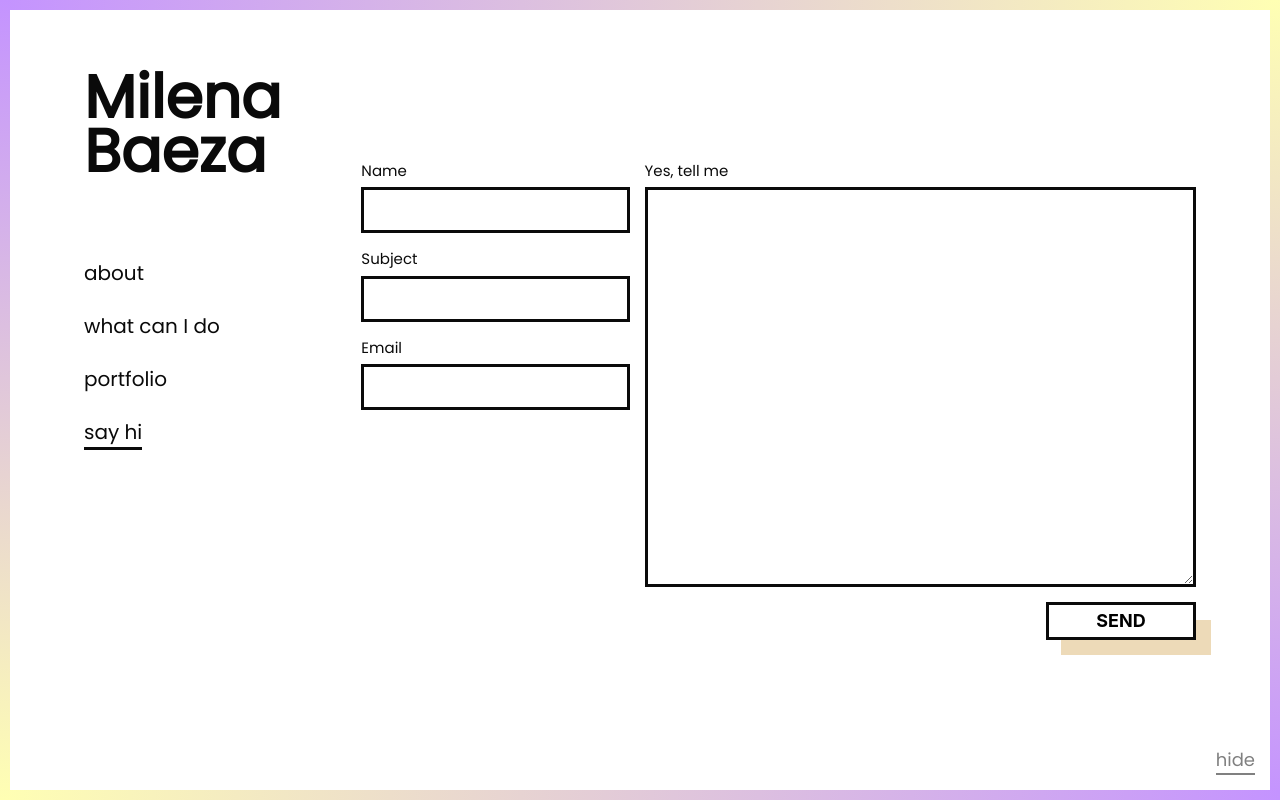
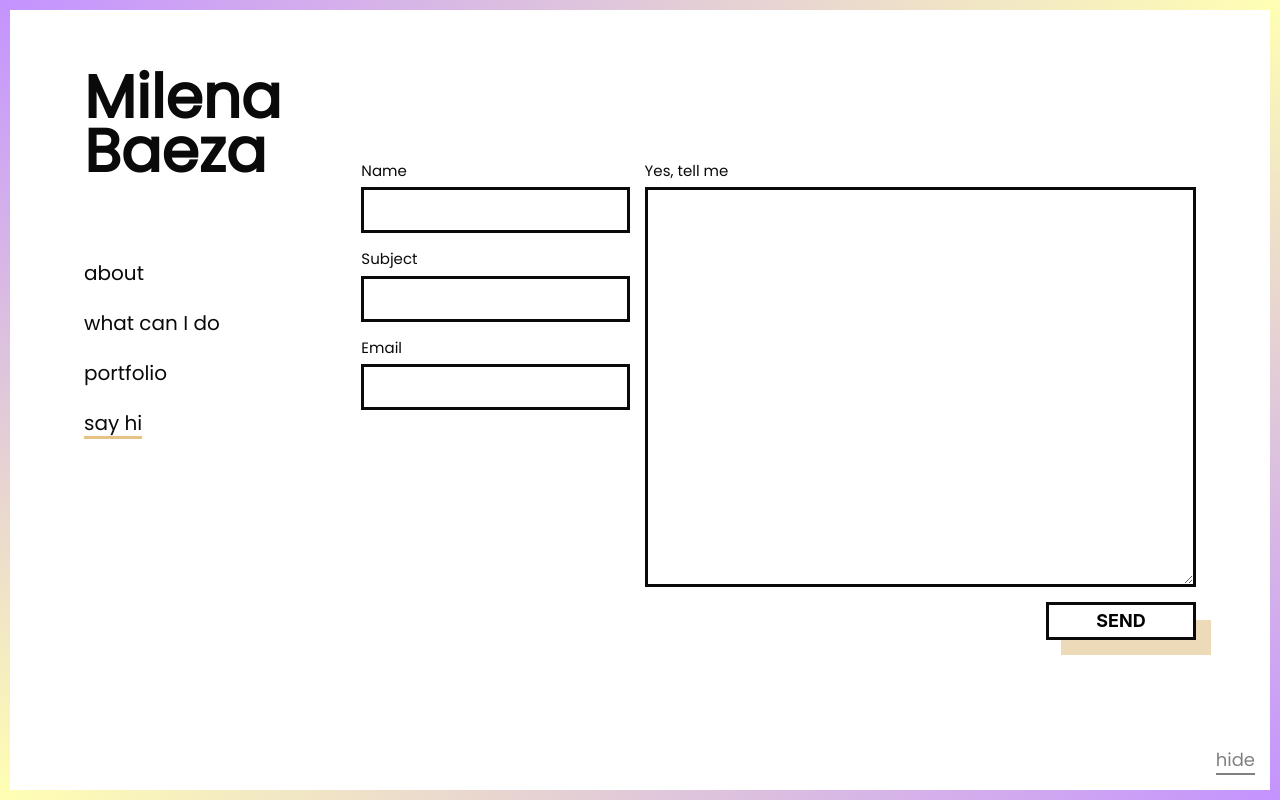
Before and after one commit to milebza/portfolio-website, a Vue app: page /#/say-hi in a window 1280 px wide. Built offline with nearby package versions, Linux system fonts and the light colour scheme.

Commit message:
Change link hover style

```diff
--- a/src/styles/_navigation.scss
+++ b/src/styles/_navigation.scss
@@ -48,10 +48,13 @@
     font-size: 2em;
     color: $black;
     display: inline-block;
+    position: relative;
     &:after {
-      border-bottom: .3rem solid $black;
+      border-bottom: .3rem solid #e6c384;
+      bottom: -1px;
       content: '';
       display: block;
+      position: absolute;
       transition: width .3s ease-in-out;
       width: 0;
     }
--- a/src/styles/_utils.scss
+++ b/src/styles/_utils.scss
@@ -5,7 +5,7 @@
     content: '';
     display: inline-block;
     height: 2rem;
-    left: 5.5rem;
+    left: 5.7rem;
     position: absolute;
     width: 10rem;
     z-index: -1;
```
